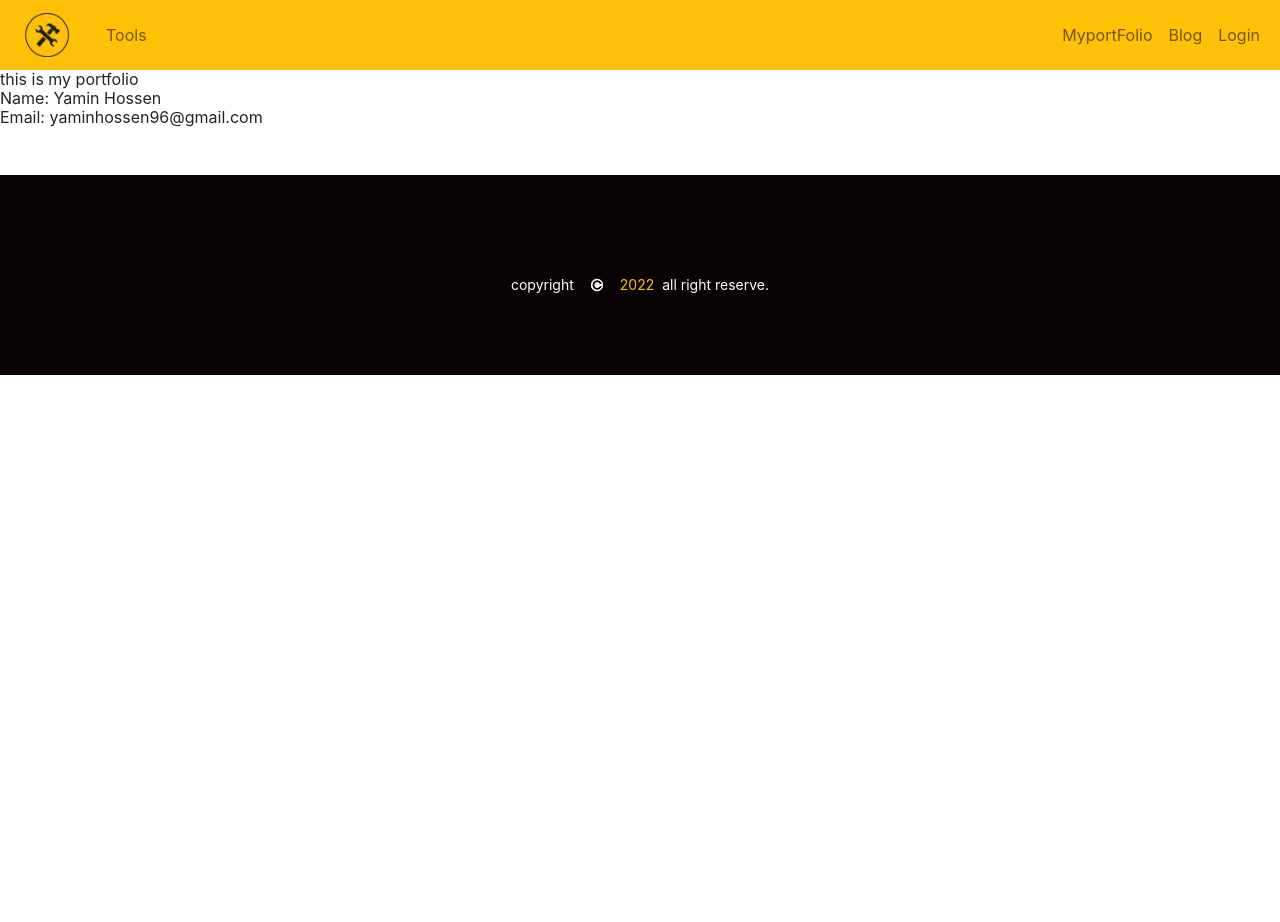
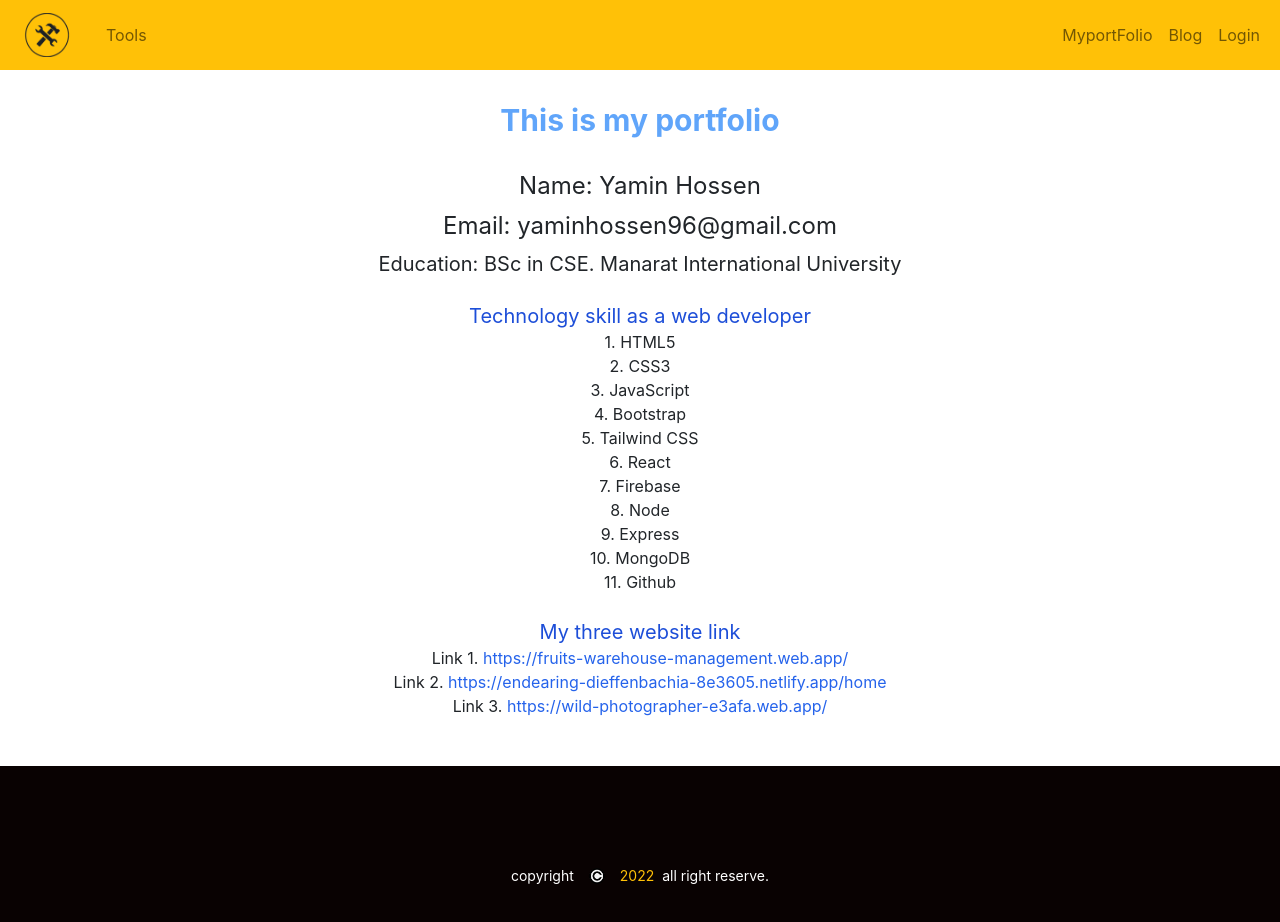
Before and after one commit to yaminhossen/tools-manufacturer-site, a React (Create React App) app: page /myportfolio in a window 1280 px wide. Shown: the top 922 px of the page. Before the commit the page ends 800 px from the top, so only its background shows below. Built offline with nearby package versions, Linux system fonts and the light colour scheme; no server answers.

Commit message:
my portfolio page complete

```diff
--- a/src/Pages/MyportFolio/MyportFolio.js
+++ b/src/Pages/MyportFolio/MyportFolio.js
@@ -3,10 +3,39 @@ import React from 'react';
 const MyPortfolio = () => {
     return (
         <div>
-            <h3>this is my portfolio</h3>
-            <div>
-                <h3>Name: Yamin Hossen</h3>
-                <h3>Email: yaminhossen96@gmail.com</h3>
+            <h3 className='text-3xl font-bold my-8 text-blue-400 text-center'>This is my portfolio</h3>
+            <div className='text-center'>
+                <h3 className='text-2xl  m-2'>Name: Yamin Hossen</h3>
+                <h3 className='text-2xl  m-2'>Email: yaminhossen96@gmail.com</h3>
+                <h3 className='text-xl  m-2'>Education: BSc in CSE. Manarat International University</h3>
+                <div>
+                    <h2 className='text-xl text-blue-700 mt-4'>Technology skill as a web developer</h2>
+                    <div>
+                        <p>1. HTML5</p>
+                        <p>2. CSS3</p>
+                        <p>3. JavaScript</p>
+                        <p>4. Bootstrap</p>
+                        <p>5. Tailwind CSS</p>
+                        <p>6. React</p>
+                        <p>7. Firebase</p>
+                        <p>8. Node</p>
+                        <p>9. Express</p>
+                        <p>10. MongoDB</p>
+                        <p>11. Github</p>
+                    </div>
+                </div>
+                <div>
+                    <h2 className='text-xl text-blue-700 mt-4'>My three website link</h2>
+                    <p>Link 1. <a target='blank' href="https://fruits-warehouse-management.web.app/" class="text-blue-600 visited:text-purple-600 ...">
+                        https://fruits-warehouse-management.web.app/
+                    </a></p>
+                    <p>Link 2. <a target='blank' href="https://endearing-dieffenbachia-8e3605.netlify.app/home" class="text-blue-600 visited:text-purple-600 ...">
+                        https://endearing-dieffenbachia-8e3605.netlify.app/home
+                    </a></p>
+                    <p>Link 3. <a target='blank' href="https://wild-photographer-e3afa.web.app/" class="text-blue-600 visited:text-purple-600 ...">
+                        https://wild-photographer-e3afa.web.app/
+                    </a></p>
+                </div>
             </div>
         </div>
     );
```
